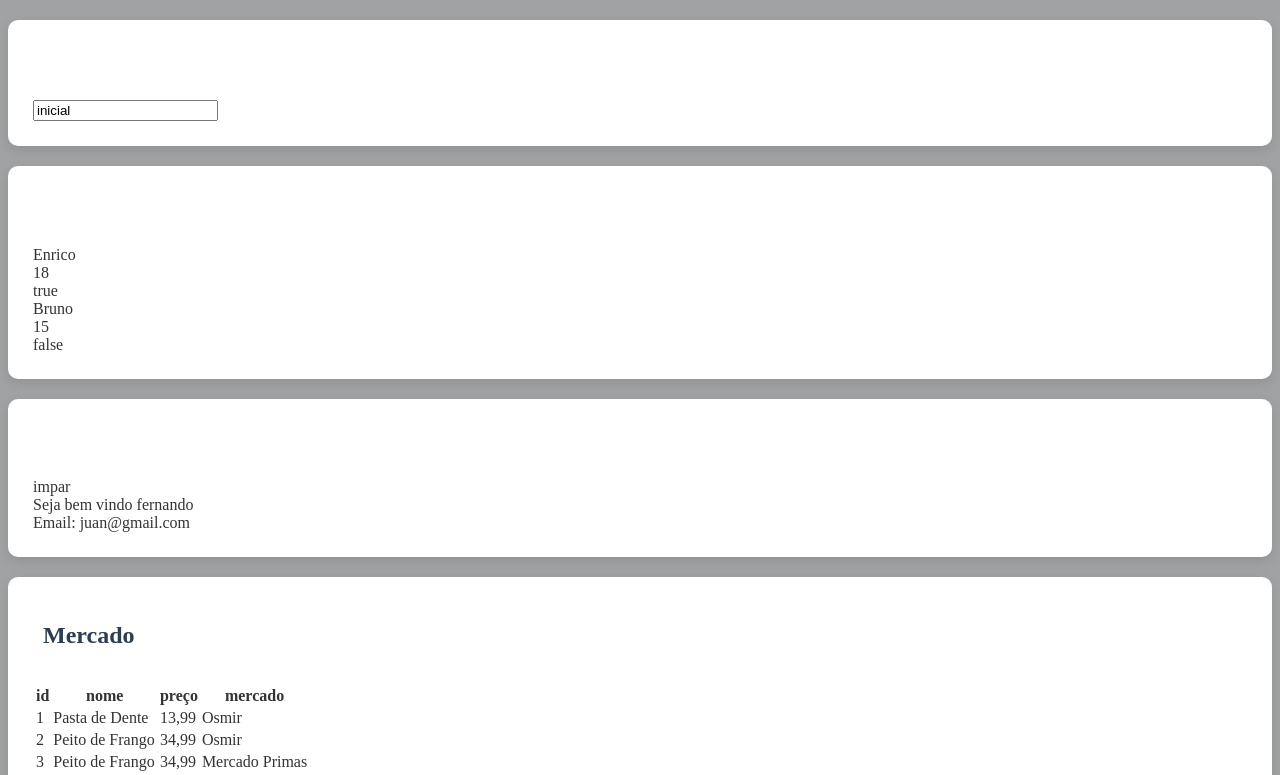
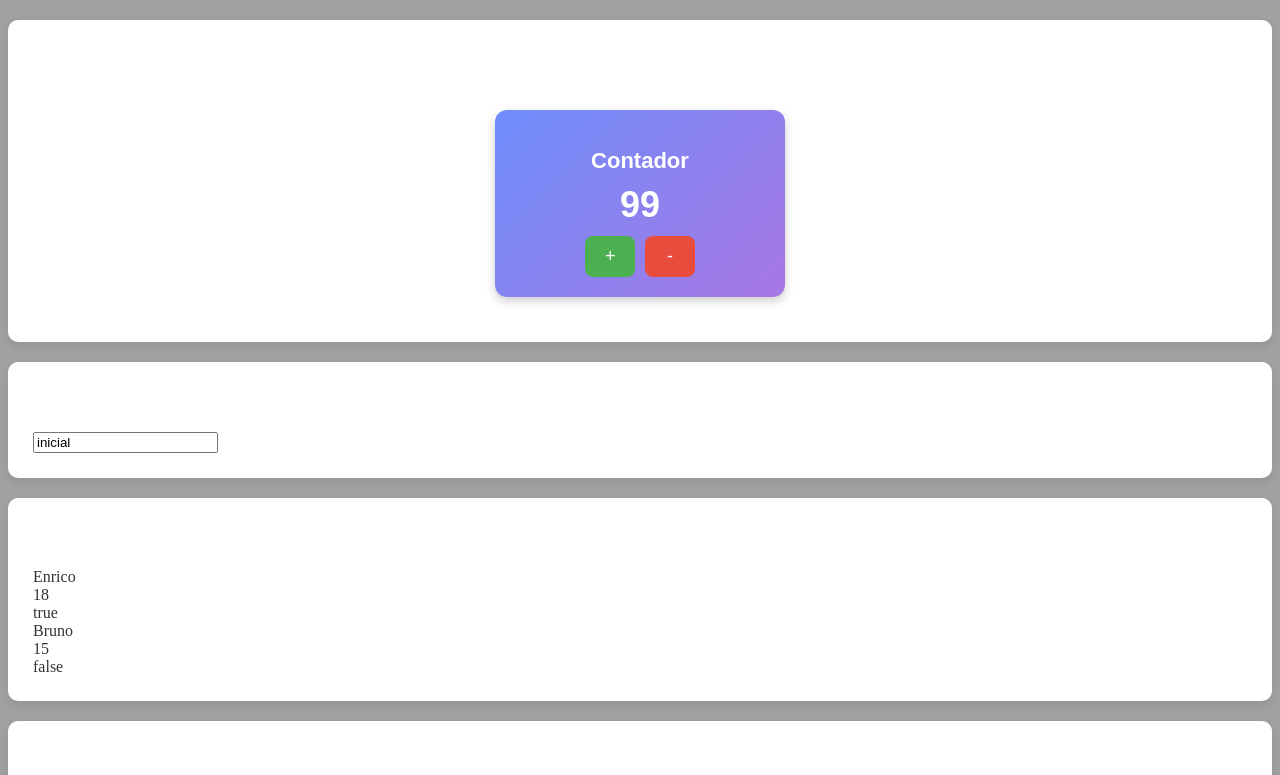
Before and after one commit to juancoutinhoflooxmongagua/fundamentos-react, a React (Create React App) app: page / in a window 1280 px wide. Shown: the top 775 px of the page. Built offline with nearby package versions, Linux system fonts and the light colour scheme.

Commit message:
feat: complete contador | Display and Buttons

```diff
--- a/src/app.jsx
+++ b/src/app.jsx
@@ -1,5 +1,7 @@
 import './index.css'
 import './app.css'
+
+import Contador from './components/contador/Contador'
 import React from 'react'
 import Card from './components/layout/card'
 import Family from './components/basics/family'
@@ -18,6 +20,10 @@ import Input from './components/formulario/input'
 export default _ => (
     <div id="app">
 
+
+        <Card>
+        <Contador initialNumber={99}></Contador>
+        </Card>
         <Card>
             <Input></Input>
         </Card>
--- /dev/null
+++ b/src/components/contador/Buttons.jsx
@@ -0,0 +1,11 @@
+import React from "react";
+import "./Contador.css";
+
+export default function Buttons(props) {
+    return (
+        <div className="buttons">
+            <button onClick={props.inc} className="btn btn-inc">+</button>
+            <button onClick={props.dec} className="btn btn-dec">-</button>
+        </div>
+    );
+}
--- /dev/null
+++ b/src/components/contador/Contador.css
@@ -0,0 +1,56 @@
+.contador {
+    background: linear-gradient(135deg, #6e8efb, #a777e3);
+    color: white;
+    padding: 20px;
+    border-radius: 12px;
+    text-align: center;
+    width: 250px;
+    box-shadow: 0px 4px 10px rgba(0, 0, 0, 0.2);
+    font-family: Arial, sans-serif;
+    margin: 20px auto;
+  }
+
+  h2 {
+    font-size: 22px;
+    margin-bottom: 10px;
+  }
+
+  .number {
+    font-size: 36px;
+    font-weight: bold;
+    margin: 10px 0;
+  }
+
+  .buttons {
+    display: flex;
+    justify-content: center;
+    gap: 10px;
+  }
+
+  .btn {
+    border: none;
+    padding: 10px 20px;
+    font-size: 18px;
+    cursor: pointer;
+    border-radius: 8px;
+    transition: all 0.3s;
+    width: 50px;
+  }
+
+  .btn-inc {
+    background-color: #4caf50;
+    color: white;
+  }
+
+  .btn-inc:hover {
+    background-color: #45a049;
+  }
+
+  .btn-dec {
+    background-color: #e74c3c;
+    color: white;
+  }
+
+  .btn-dec:hover {
+    background-color: #c0392b;
+  }
--- /dev/null
+++ b/src/components/contador/Contador.jsx
@@ -0,0 +1,36 @@
+import React, { Component } from "react";
+import "./Contador.css";
+import Display from "./Display";
+import Buttons from "./Buttons";
+
+class Contador extends Component {
+  constructor(props) {
+    super(props);
+
+    this.state = {
+      number: this.props.initialNumber || 0,
+    };
+
+    this.inc = this.inc.bind(this);
+    this.dec = this.dec.bind(this);
+  }
+
+  inc() {
+    this.setState({ number: this.state.number + 1 });
+  }
+
+  dec() {
+    this.setState({ number: this.state.number - 1 });
+  }
+
+  render() {
+    return (
+      <div className="contador">
+        <Display number={this.state.number} />
+        <Buttons inc={this.inc} dec={this.dec} />
+      </div>
+    );
+  }
+}
+
+export default Contador;
--- /dev/null
+++ b/src/components/contador/Display.jsx
@@ -0,0 +1,11 @@
+import React from "react";
+import "./Contador.css";
+
+export default function Display(props) {
+    return (
+        <div>
+            <h2>Contador</h2>
+            <p className="number">{props.number}</p>
+        </div>
+    );
+}
```
